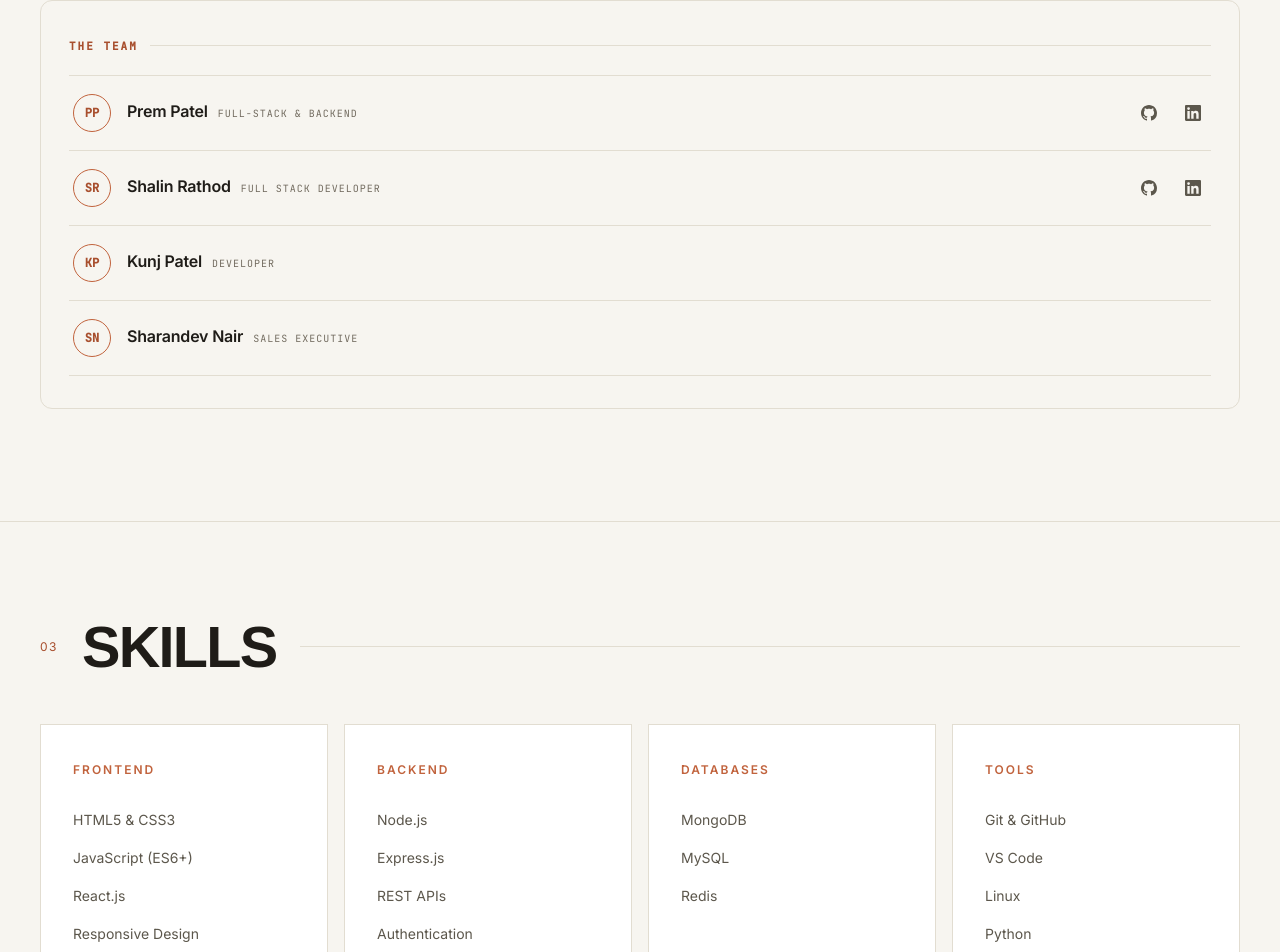
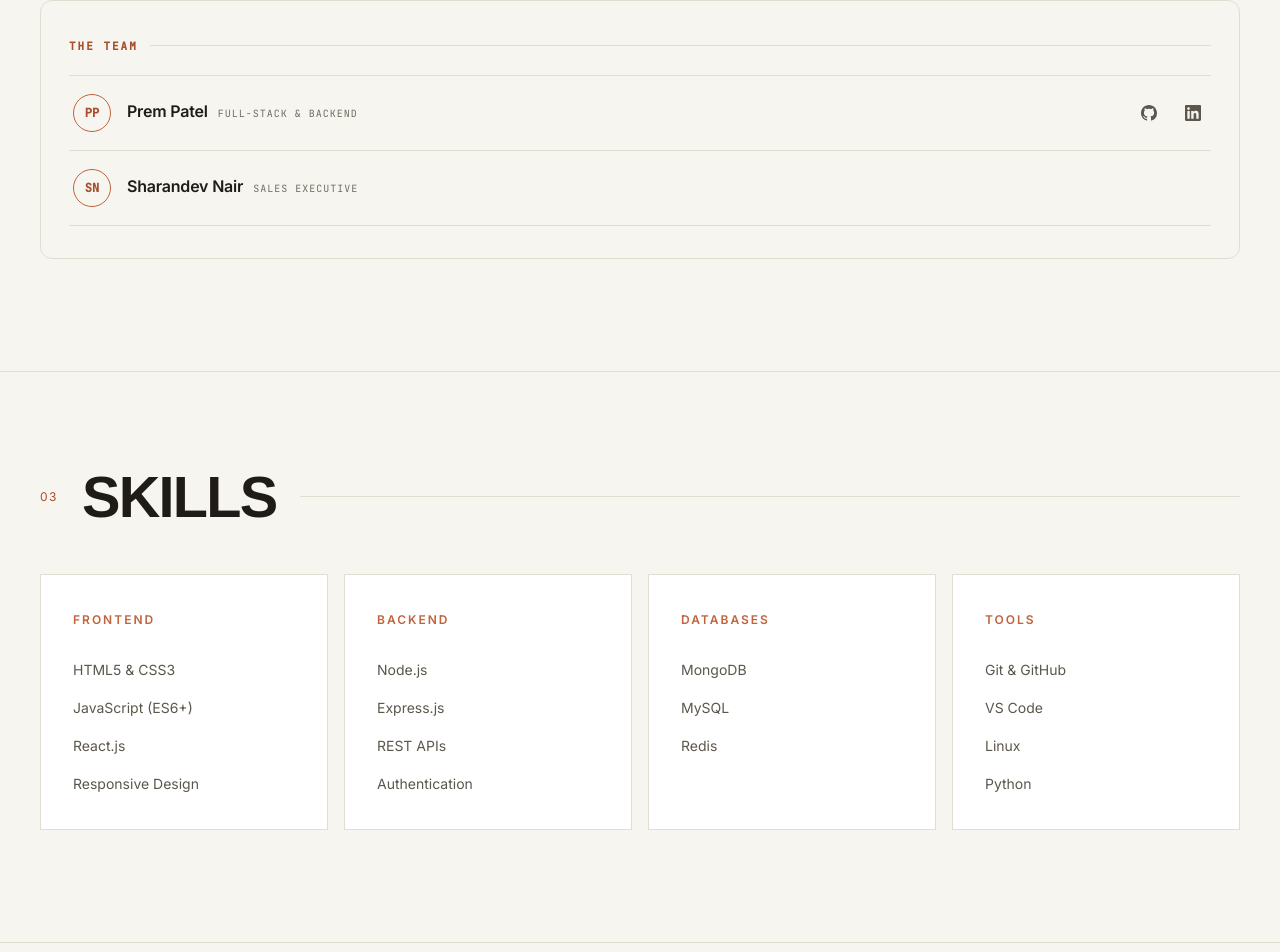
Before and after one commit to ignit-fury/portfolio, a React (Create React App) app in the folder client/: page / in a window 1280 px wide. Shown: the part 4790-5742 px from the top of the page. Built offline with nearby package versions, Linux system fonts and the light colour scheme; a web font is replaced by a local one.

Commit message:
feat: update team roster - add Sharandev Nair, remove Shalin and Kunj

```diff
--- a/client/src/components/Team.js
+++ b/client/src/components/Team.js
@@ -8,18 +8,6 @@ const TEAM = [
     initials: "PP",
     github: "https://github.com/ignit-fury",
     linkedin: "https://www.linkedin.com/in/ignitfury/",
-  },
-  {
-    name: "Shalin Rathod",
-    role: "Full Stack Developer",
-    initials: "SR",
-    github: "https://github.com/shalin0078",
-    linkedin: "https://www.linkedin.com/in/shalin-rathod-301400305/",
-  },
-  {
-    name: "Kunj Patel",
-    role: "Developer",
-    initials: "KP",
   },
   {
     name: "Sharandev Nair",
```
